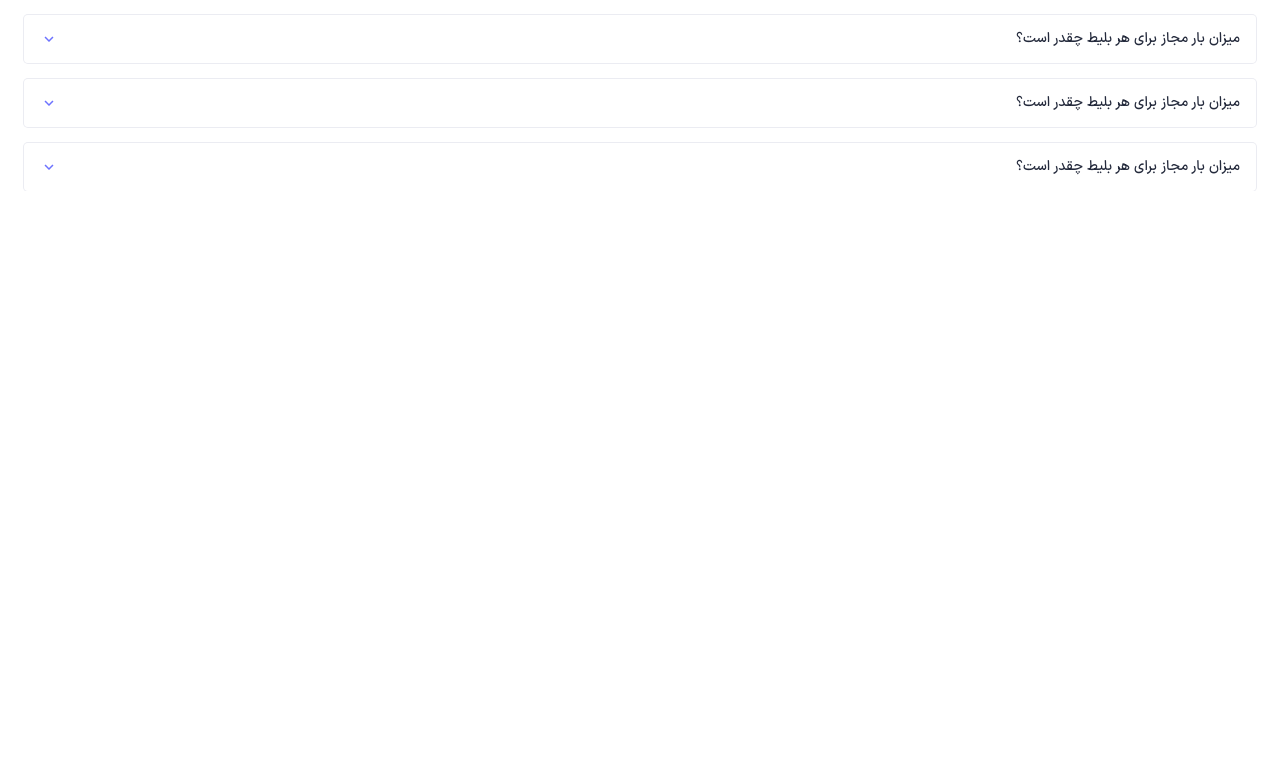
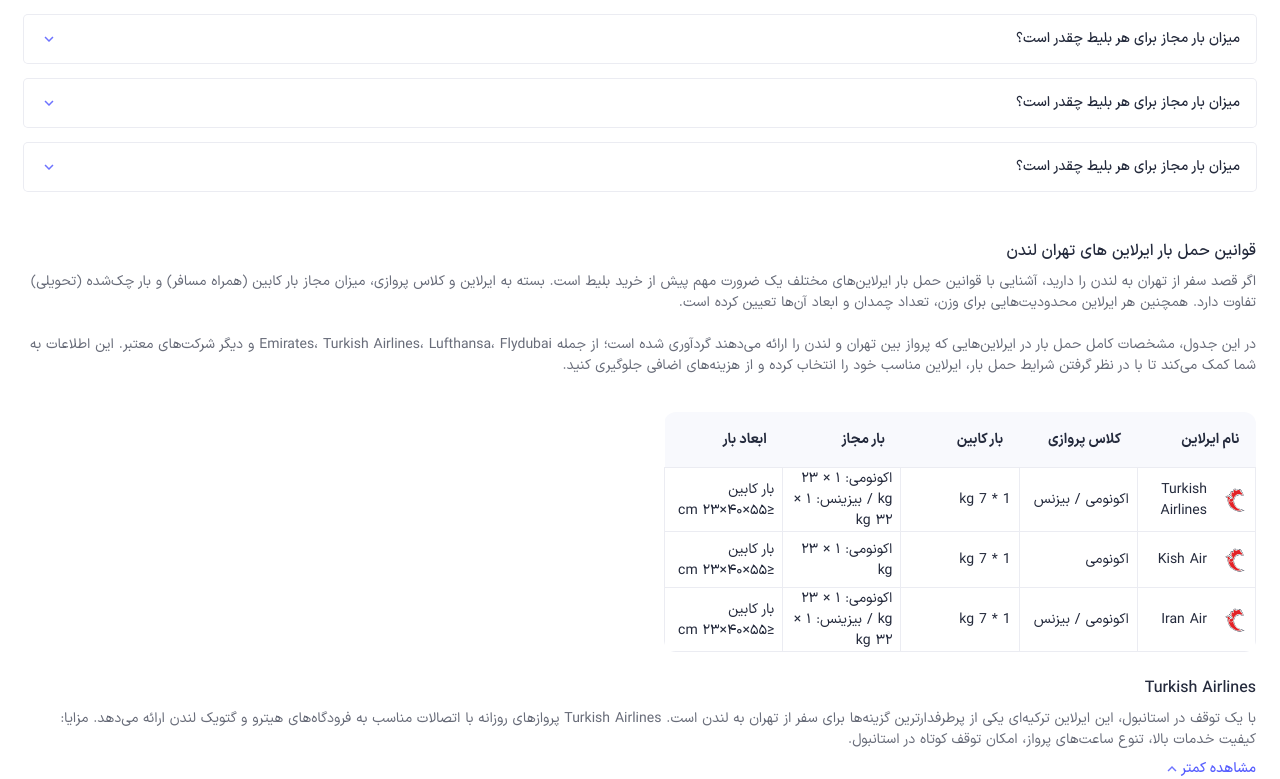
Before and after one commit to AmirHosseinZameni/snapptrip-clone, a React (Vite) app: page / in a window 1280 px wide. Shown: the part 3658-4437 px from the top of the page. Before the commit the page ends 3849 px from the top, so only its background shows below. Built offline with nearby package versions, Linux system fonts and the light colour scheme.

Commit message:
feat(ui): add RulesSection

```diff
--- a/src/App.jsx
+++ b/src/App.jsx
@@ -9,6 +9,7 @@
 import PopularFlightsSection from "./components/PopularFlightsSection";
 import AirLinesSection from "./components/AirLinesSection";
 import FaqSection from "./components/FaqSection";
+import RulesSection from "./components/RulesSection";
 
 function App() {
   return (
@@ -23,11 +24,13 @@
         <FlightCards />
       </CardSection>
       <QuickView />
-      <Info/>
-      <CitiesSection/>
-      <PopularFlightsSection/>
-      <AirLinesSection/>
-      <FaqSection/>
+      <Info />
+      <CitiesSection />
+      <PopularFlightsSection />
+      <AirLinesSection />
+      <FaqSection />
+      <RulesSection/>
+
     </>
   );
 }
--- /dev/null
+++ b/src/components/RulesSection.jsx
@@ -0,0 +1,50 @@
+import Button from "./Button";
+import DropIcon from "./DropIcon";
+import Table from "./Table";
+export default function RulesSection() {
+  return (
+    <div className="mt-12">
+      <div className="mx-6 flex flex-col gap-2">
+        <h4 className="font-medium text-[16px]">
+          قوانین حمل بار ایرلاین های تهران لندن
+        </h4>
+        <div className="font-regular text-[14px] ">
+          <p className="text-[#040A1F99]">
+            اگر قصد سفر از تهران به لندن را دارید، آشنایی با قوانین حمل بار
+            ایرلاین‌های مختلف یک ضرورت مهم پیش از خرید بلیط است. بسته به ایرلاین
+            و کلاس پروازی، میزان مجاز بار کابین (همراه مسافر) و بار چک‌شده
+            (تحویلی) تفاوت دارد. همچنین هر ایرلاین محدودیت‌هایی برای وزن، تعداد
+            چمدان و ابعاد آن‌ها تعیین کرده است.
+          </p>
+          <br></br>
+          <p className="text-[#040A1F99]">
+            در این جدول، مشخصات کامل حمل بار در ایرلاین‌هایی که پرواز بین تهران
+            و لندن را ارائه می‌دهند گردآوری شده است؛ از جمله Emirates، Turkish
+            Airlines، Lufthansa، Flydubai و دیگر شرکت‌های معتبر. این اطلاعات به
+            شما کمک می‌کند تا با در نظر گرفتن شرایط حمل بار، ایرلاین مناسب خود
+            را انتخاب کرده و از هزینه‌های اضافی جلوگیری کنید.
+          </p>
+        </div>
+      </div>
+      <div className="overflow-x-auto">
+        <Table />
+      </div>
+      <div className="mx-6 mt-6 flex flex-col gap-2">
+        <h4 className="font-medium text-[16px]">Turkish Airlines</h4>
+        <div className="font-regular text-[14px] ">
+          <p className="text-[#040A1F99]">
+            با یک توقف در استانبول، این ایرلاین ترکیه‌ای یکی از پرطرفدارترین
+            گزینه‌ها برای سفر از تهران به لندن است. Turkish Airlines پروازهای
+            روزانه با اتصالات مناسب به فرودگاه‌های هیترو و گتویک لندن ارائه
+            می‌دهد. مزایا: کیفیت خدمات بالا، تنوع ساعت‌های پرواز، امکان توقف
+            کوتاه در استانبول.
+          </p>
+        </div>
+        <Button className="flex items-center text-[#575EFF] font-medium text-[14px]">
+          <span>مشاهده کمتر</span>
+          <DropIcon color="#575EFF" style="rotate-180" />
+        </Button>
+      </div>
+    </div>
+  );
+}
--- /dev/null
+++ b/src/components/Table.jsx
@@ -0,0 +1,57 @@
+import AirLineLogoIcon from "./icons/AirLineLogoIcon";
+
+export default function Table() {
+  return (
+    <div className="shrink-0 w-148 mx-6 mt-9 rounded-xl overflow-hidden">
+      <table className="table-fixed border-collapse w-full font-regular text-[14px]">
+        <thead className="font-bold text-[14px] bg-[#F8F9FD] text-right">
+          <tr className="h-14">
+            <th className="py-3.5 pr-4 ">نام ایرلاین</th>
+            <th className="py-3.5 pr-4 ">کلاس پروازی</th>
+            <th className="py-3.5 pr-4 ">بار کابین</th>
+            <th className="py-3.5 pr-4 ">بار مجاز</th>
+            <th className="py-3.5 pr-4 ">ابعاد بار</th>
+          </tr>
+        </thead>
+        <tbody>
+          <tr className="h-14 ">
+            <td className="border border-[#EBECF2]">
+              <div className="flex items-center gap-4 w-full p-2">
+                <AirLineLogoIcon className="w-6 h-6" />
+                <span className="max-w-15">Turkish Airlines</span>
+              </div>
+            </td>
+            <td className="border border-[#EBECF2] pr-2 ">اکونومی / بیزنس</td>
+            <td className="border border-[#EBECF2] pr-2 ">1 * 7 kg</td>
+            <td className="border border-[#EBECF2] pr-2 ">اکونومی: ۱ × ۲۳ kg / بیزینس: ۱ × ۳۲ kg</td>
+            <td className="border border-[#EBECF2] pr-2 ">بار کابین ≤۵۵×۴۰×۲۳ cm</td>
+          </tr>
+          <tr className="h-14">
+            <td className="border border-[#EBECF2]">
+              <div className="flex items-center gap-4 w-full p-2">
+                <AirLineLogoIcon className="w-6 h-6" />
+                <span className="">Kish Air</span>
+              </div>
+            </td>
+            <td className="border border-[#EBECF2] pr-2">اکونومی</td>
+            <td className="border border-[#EBECF2] pr-2">1 * 7 kg</td>
+            <td className="border border-[#EBECF2] pr-2">اکونومی: ۱ × ۲۳ kg </td>
+            <td className="border border-[#EBECF2] pr-2">بار کابین ≤۵۵×۴۰×۲۳ cm</td>
+          </tr>
+          <tr className="h-14 ">
+            <td className="border border-[#EBECF2]">
+              <div className="flex items-center gap-4 w-full p-2">
+                <AirLineLogoIcon className="w-6 h-6" />
+                <span className="">Iran Air</span>
+              </div>
+            </td>
+            <td className="border border-[#EBECF2] pr-2">اکونومی / بیزنس</td>
+            <td className="border border-[#EBECF2] pr-2">1 * 7 kg</td>
+            <td className="border border-[#EBECF2] pr-2">اکونومی: ۱ × ۲۳ kg / بیزینس: ۱ × ۳۲ kg</td>
+            <td className="border border-[#EBECF2] pr-2">بار کابین ≤۵۵×۴۰×۲۳ cm</td>
+          </tr>
+        </tbody>
+      </table>
+    </div>
+  );
+}
```
